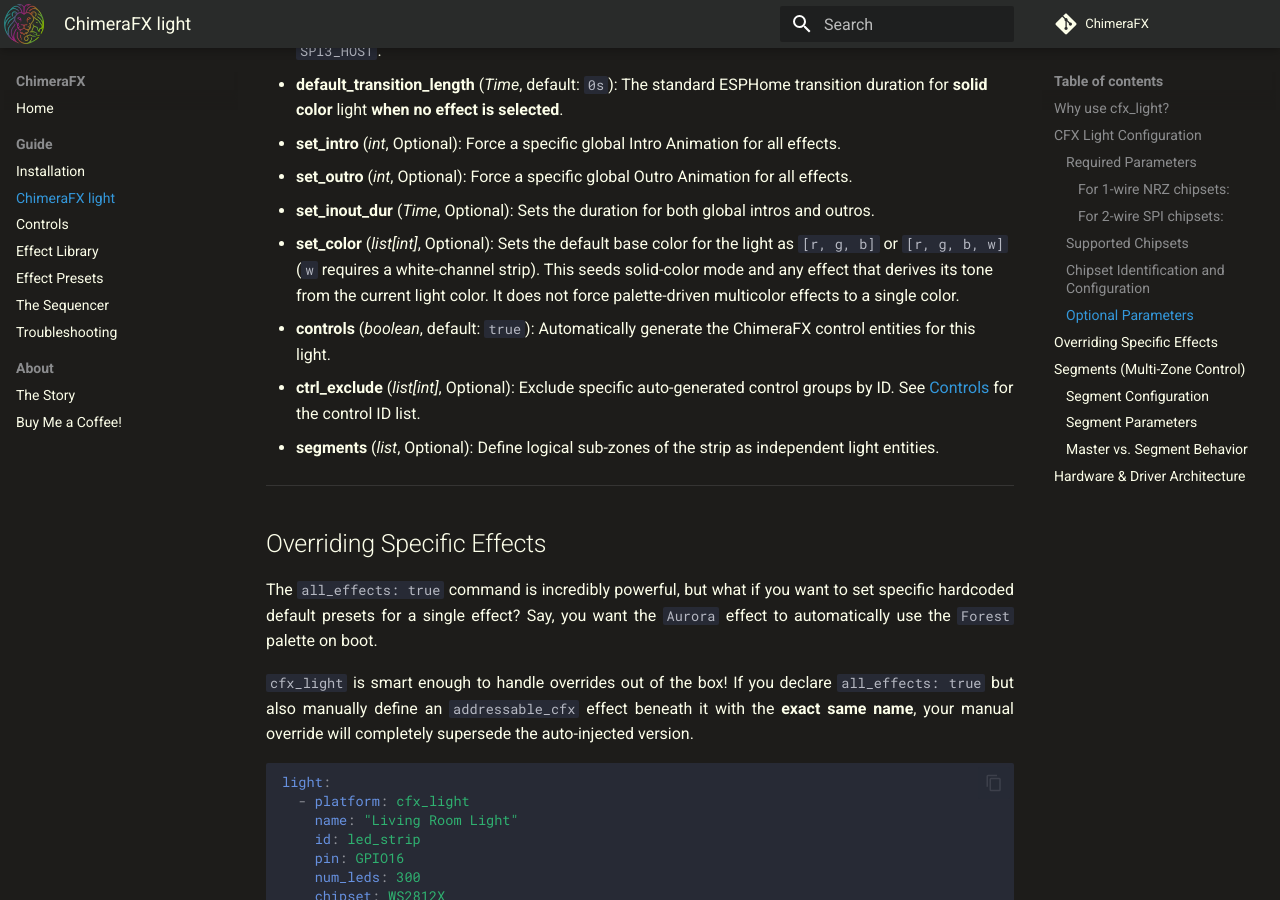
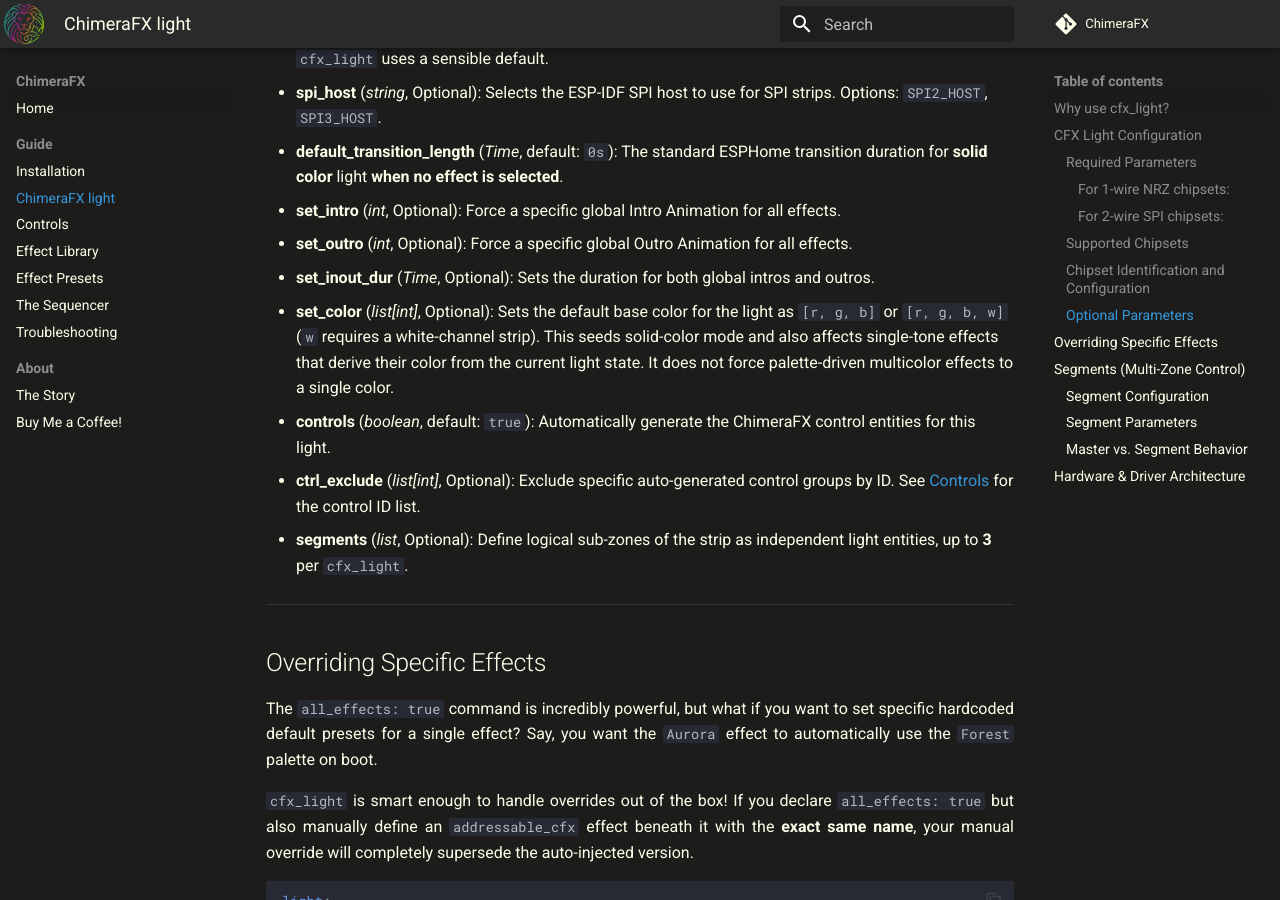
Before and after one commit to effelle/ChimeraFX, an MkDocs documentation site: the page built from docs/cfx_light.md, in a window 1280 px wide and 900 px high, scrolled down 2743 px. Built offline with MkDocs 1.6.1 and Material for MkDocs 9.7.7, drawn with Linux system fonts in a browser that asks for light colours; comment, search, counter and statistics services are not loaded; some of the changed text lies outside the part shown.

Commit message:
docs/refactor: update README features and cfx_light/sequence guides

```diff
--- a/docs/cfx_light.md
+++ b/docs/cfx_light.md
@@ -2,6 +2,8 @@
 
 The ChimeraFX Light Platform (`cfx_light`) is a custom, high-performance ESPHome light component specifically designed to be the ultimate companion for ChimeraFX.
 `cfx_light` wraps native ESP-IDF drivers with opinionated optimizations tailored for heavy lifting and seamless effect integration.
+
+> **Limits:** ChimeraFX currently supports up to **4** `cfx_light` instances per node, in any mix of RMT and SPI lights. Each `cfx_light` can define up to **3** segments.
 
 ## Why use `cfx_light`?
 
@@ -79,10 +81,10 @@
 * **set_intro** (*int*, Optional): Force a specific global Intro Animation for all effects.
 * **set_outro** (*int*, Optional): Force a specific global Outro Animation for all effects.
 * **set_inout_dur** (*Time*, Optional): Sets the duration for both global intros and outros.
-* **set_color** (*list[int]*, Optional): Sets the default base color for the light as `[r, g, b]` or `[r, g, b, w]` (`w` requires a white-channel strip). This seeds solid-color mode and any effect that derives its tone from the current light color. It does not force palette-driven multicolor effects to a single color.
+* **set_color** (*list[int]*, Optional): Sets the default base color for the light as `[r, g, b]` or `[r, g, b, w]` (`w` requires a white-channel strip). This seeds solid-color mode and also affects single-tone effects that derive their color from the current light state. It does not force palette-driven multicolor effects to a single color.
 * **controls** (*boolean*, default: `true`): Automatically generate the ChimeraFX control entities for this light.
 * **ctrl_exclude** (*list[int]*, Optional): Exclude specific auto-generated control groups by ID. See [Controls](Controls.md) for the control ID list.
-* **segments** (*list*, Optional): Define logical sub-zones of the strip as independent light entities.
+* **segments** (*list*, Optional): Define logical sub-zones of the strip as independent light entities, up to **3** per `cfx_light`.
 
 ---
 
```
Also changed, not shown: README.md (+5 -4 lines), 1 other file.
